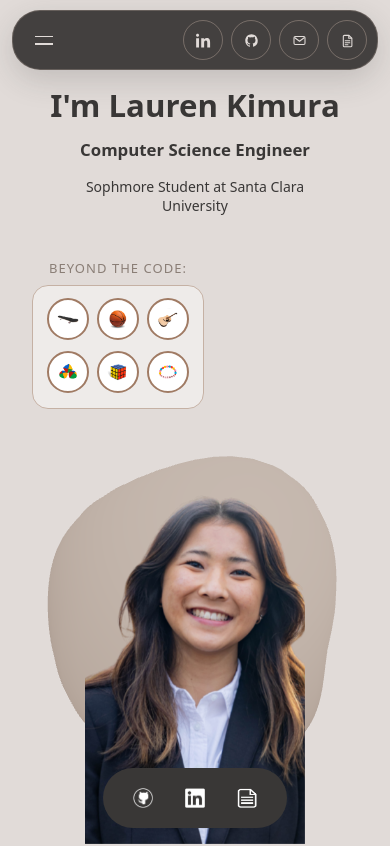
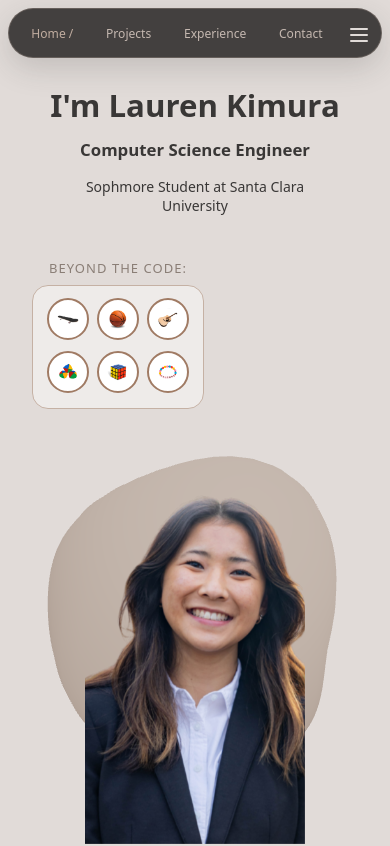
Before and after one commit to LaurenKimura/WebsiteMain, a React (Vite) app: page / in a window 390 px wide. Shown: the top 846 px of the page. Built offline with nearby package versions, Linux system fonts and the light colour scheme; a web font is replaced by a local one.

Commit message:
working nav bar

```diff
--- a/src/components/home/Home.jsx
+++ b/src/components/home/Home.jsx
@@ -60,27 +60,6 @@ const awardVariants = {
 
 };
 
-const followVariants = {
-    initial: {
-        x: -50,
-        opacity: 0,
-    },
-    animate: {
-        x: 0,
-        opacity: 1,
-        transition: {
-            type: "spring",
-            stiffness: 300,
-            damping: 15,
-            staggerChildren: 0.2,
-        }
-    },
-    hover: {
-        y: -10,
-        transition: { type: "spring", stiffness: 300, damping: 10 }
-    },
-};
-
 const Home = () => {
     const [activeHobby, setActiveHobby] = useState(null);
 
@@ -136,26 +115,6 @@ const Home = () => {
         </div>
 
         <div className="hSection right">
-            {/*FOLLOW*/}
-            <motion.div variants={followVariants}
-            initial="initial"
-            animate="animate"
-            className= "follow"
-            >
-                <motion.a  variants={followVariants}  whileHover="hover" href="https://github.com/LaurenKimura" className="socialLink" data-tooltip="GitHub">
-                    <img src="/github.png" alt=""/>
-                </motion.a>
-                <motion.a variants={followVariants} whileHover="hover" href="https://www.linkedin.com/in/lnk2029/" className="socialLink" data-tooltip="LinkedIn">
-                    <img src="/linkedin.png" alt=""/>
-                </motion.a>
-                <motion.a variants={followVariants} whileHover="hover" href="/resume.pdf" className="socialLink" data-tooltip="Resume">
-                    <img src="/resume.png" alt=""/>
-                </motion.a>
-                <motion.div variants={followVariants} className= "followTextContainer">
-                    <div className= "followText"> FOLLOW ME
-                    </div>
-                </motion.div>
-            </motion.div>
             {/* BUBBLE */}
             <Speech/>
 
--- a/src/components/home/home.css
+++ b/src/components/home/home.css
@@ -181,101 +181,8 @@
 .hSection.right{
     align-items: end;
     flex: 2;
+    padding-top: 88px;
 }
-
-.follow{
-    display:flex;
-    flex-direction:column;
-    gap: 12px;
-    padding: 15px;
-    margin-top: 72px;
-    background-color: #393736;
-    border-bottom-right-radius: 10px;
-
-}
-
-.follow img {
-    width: 20px;
-    height: 20px;
-
-}
-
-.followTextContainer {
-    width: 20px;
-    height: 20px;
-}
-
-.followText{
-    background-color: #bebab8;
-    font-size: 12px;
-    rotate: 90deg;
-    width: max-content;
-    height: 100%;
-    transform-origin: left top;
-    transform: translateY(-20px);
-    padding: 0 8px;
-    display: flex;
-    align-items: center;
-    border-bottom-right-radius: 10px;
-}
-
-.socialLink {
-    position: relative;
-    display: flex;
-    align-items: center;
-    justify-content: center;
-}
-
-.socialLink::after {
-    content: attr(data-tooltip);
-    position: absolute;
-    right: 100%;
-    top: 50%;
-    transform: translateY(-50%);
-    margin-right: 10px;
-    background-color: #393736;
-    color: white;
-    font-size: 12px;
-    padding: 6px 10px;
-    border-radius: 6px;
-    white-space: nowrap;
-    opacity: 0;
-    pointer-events: none;
-    transition: opacity 0.2s ease;
-}
-
-.socialLink:hover::after {
-    opacity: 1;
-}
-/*
-.bubbleContainer {
-    width: 50%;
-    display: flex;
-    gap: 8px;
-    justify-content: space-between;
-    align-items: end;
-}
-
-.bubble {
-    width: 100%;
-    height: 100px;
-    background-color: white;
-    color: #555;
-    padding: 24px;
-    font-size: 18px;
-    border-radius: 20px 20px 0px 20px;
-}
-
-.bubbleContainer img {
-    width: 50px;
-    height: 50px;
-    border-radius: 100%;
-    object-fit: cover;
-    background-color: red;
-} */
-
-
-
 
 .certificate{
     width: 60%;
@@ -460,29 +367,9 @@
     z-index: 3;
   }
 
-  .follow {
-    flex-direction: row;
-    align-items: center;
-    justify-content: center;
-    border-radius: 999px;
-    padding: 8px 18px;
-    gap: 8px;
-    margin-top: 0;
-  }
-
-  .followTextContainer,
   .bubbleContainer,
   .certificate,
   .contactLink {
-    display: none;
-  }
-
-  .socialLink {
-    min-width: 44px;
-    min-height: 44px;
-  }
-
-  .socialLink::after {
     display: none;
   }
 }
--- a/src/components/nav/Navbar.jsx
+++ b/src/components/nav/Navbar.jsx
@@ -1,5 +1,5 @@
-import { useEffect, useState } from "react";
-import { motion } from "motion/react";
+import { useEffect, useRef, useState } from "react";
+import { AnimatePresence, motion } from "motion/react";
 import "./navbar.css";
 
 const links = [
@@ -12,19 +12,6 @@ const links = [
 const sectionOrder = ["home", "experience", "projects", "contact"];
 
 const socials = [
-  {
-    label: "LinkedIn",
-    href: "https://www.linkedin.com/in/lnk2029/",
-    external: true,
-    icon: (
-      <svg viewBox="0 0 24 24" aria-hidden="true">
-        <path
-          fill="currentColor"
-          d="M4.98 3.5C4.98 4.88 3.87 6 2.5 6S.02 4.88.02 3.5 1.13 1 2.5 1s2.48 1.12 2.48 2.5zM.22 8.5h4.56V23H.22V8.5zM8.34 8.5h4.37v1.98h.06c.61-1.16 2.1-2.38 4.32-2.38 4.62 0 5.47 3.04 5.47 7v7.9h-4.56v-7c0-1.67-.03-3.81-2.32-3.81-2.32 0-2.68 1.81-2.68 3.69V23H8.34V8.5z"
-        />
-      </svg>
-    ),
-  },
   {
     label: "GitHub",
     href: "https://github.com/LaurenKimura",
@@ -39,12 +26,15 @@ const socials = [
     ),
   },
   {
-    label: "Email",
-    href: "mailto:Laurenkimura23@gmail.com",
+    label: "LinkedIn",
+    href: "https://www.linkedin.com/in/lnk2029/",
+    external: true,
     icon: (
       <svg viewBox="0 0 24 24" aria-hidden="true">
-        <rect x="3.2" y="5.5" width="17.6" height="13" rx="2" fill="none" stroke="currentColor" strokeWidth="1.7" />
-        <path d="M4 7.2 12 13.2 20 7.2" fill="none" stroke="currentColor" strokeWidth="1.7" strokeLinejoin="round" />
+        <path
+          fill="currentColor"
+          d="M4.98 3.5C4.98 4.88 3.87 6 2.5 6S.02 4.88.02 3.5 1.13 1 2.5 1s2.48 1.12 2.48 2.5zM.22 8.5h4.56V23H.22V8.5zM8.34 8.5h4.37v1.98h.06c.61-1.16 2.1-2.38 4.32-2.38 4.62 0 5.47 3.04 5.47 7v7.9h-4.56v-7c0-1.67-.03-3.81-2.32-3.81-2.32 0-2.68 1.81-2.68 3.69V23H8.34V8.5z"
+        />
       </svg>
     ),
   },
@@ -69,7 +59,8 @@ const socials = [
 
 const Navbar = () => {
   const [active, setActive] = useState("home");
-  const [menuOpen, setMenuOpen] = useState(false);
+  const [socialsOpen, setSocialsOpen] = useState(false);
+  const socialWrapRef = useRef(null);
 
   useEffect(() => {
     const updateActive = () => {
@@ -97,16 +88,28 @@ const Navbar = () => {
 
   useEffect(() => {
     const onKeyDown = (event) => {
-      if (event.key === "Escape") setMenuOpen(false);
+      if (event.key === "Escape") setSocialsOpen(false);
     };
 
     window.addEventListener("keydown", onKeyDown);
     return () => window.removeEventListener("keydown", onKeyDown);
   }, []);
 
+  useEffect(() => {
+    if (!socialsOpen) return undefined;
+
+    const onPointerDown = (event) => {
+      if (!socialWrapRef.current?.contains(event.target)) {
+        setSocialsOpen(false);
+      }
+    };
+
+    document.addEventListener("pointerdown", onPointerDown);
+    return () => document.removeEventListener("pointerdown", onPointerDown);
+  }, [socialsOpen]);
+
   const handleNavClick = (id) => {
     setActive(id);
-    setMenuOpen(false);
   };
 
   return (
@@ -116,19 +119,7 @@ const Navbar = () => {
       animate={{ y: 0, opacity: 1 }}
       transition={{ duration: 0.45, ease: "easeOut" }}
     >
-      <nav className={`navPill${menuOpen ? " isOpen" : ""}`} aria-label="Primary">
-        <button
-          type="button"
-          className="navToggle"
-          aria-expanded={menuOpen}
-          aria-controls="primary-nav-links"
-          onClick={() => setMenuOpen((open) => !open)}
-        >
-          <span className="srOnly">{menuOpen ? "Close menu" : "Open menu"}</span>
-          <span className="navToggleBar" />
-          <span className="navToggleBar" />
-        </button>
-
+      <nav className="navPill" aria-label="Primary">
         <div id="primary-nav-links" className="navLinks">
           {links.map((link) => (
             <a
@@ -143,13 +134,37 @@ const Navbar = () => {
           ))}
         </div>
 
-        <div className="navSocials">
+        <div className="navSocialWrap" ref={socialWrapRef}>
+          <button
+            type="button"
+            className={`navSocialToggle${socialsOpen ? " isOpen" : ""}`}
+            aria-expanded={socialsOpen}
+            aria-controls="follow-panel"
+            onClick={() => setSocialsOpen((open) => !open)}
+          >
+            <span className="srOnly">{socialsOpen ? "Close socials" : "Open socials"}</span>
+            <span className="navSocialBar" />
+            <span className="navSocialBar" />
+            <span className="navSocialBar" />
+          </button>
+
+          <AnimatePresence>
+            {socialsOpen && (
+              <motion.div
+                id="follow-panel"
+                className="navFollowPanel"
+                initial={{ opacity: 0, y: -8, scale: 0.96 }}
+                animate={{ opacity: 1, y: 0, scale: 1 }}
+                exit={{ opacity: 0, y: -8, scale: 0.96 }}
+                transition={{ duration: 0.2, ease: "easeOut" }}
+              >
                 {socials.map((social) => (
                   <a
                     key={social.label}
                     href={social.href}
-              className="navSocial"
+                    className="navFollowLink"
                     aria-label={social.label}
+                    data-tooltip={social.label}
                     {...(social.external
                       ? { target: "_blank", rel: "noopener noreferrer" }
                       : {})}
@@ -157,6 +172,12 @@ const Navbar = () => {
                     {social.icon}
                   </a>
                 ))}
+                <div className="navFollowTextWrap">
+                  <span className="navFollowText">FOLLOW ME</span>
+                </div>
+              </motion.div>
+            )}
+          </AnimatePresence>
         </div>
       </nav>
     </motion.header>
--- a/src/components/nav/navbar.css
+++ b/src/components/nav/navbar.css
@@ -55,65 +55,136 @@
   content: " /";
 }
 
-.navSocials {
-  display: flex;
-  align-items: center;
-  gap: 8px;
+.navSocialWrap {
+  position: relative;
   flex-shrink: 0;
 }
 
-.navSocial {
-  width: 38px;
-  height: 38px;
-  display: flex;
+.navSocialToggle {
+  width: 42px;
+  height: 42px;
+  display: inline-flex;
+  flex-direction: column;
   align-items: center;
   justify-content: center;
-  border-radius: 50%;
-  border: 1px solid rgba(193, 173, 160, 0.42);
-  color: #e1dbd8;
-  transition: border-color 0.2s ease, color 0.2s ease, background-color 0.2s ease;
-}
-
-.navSocial svg {
-  width: 15px;
-  height: 15px;
-}
-
-.navSocial:hover,
-.navSocial:focus-visible {
-  color: #c1ada0;
-  border-color: #c1ada0;
-  background: rgba(193, 173, 160, 0.08);
-}
-
-.navToggle {
-  display: none;
-  width: 42px;
-  height: 42px;
+  gap: 5px;
   padding: 0;
   border: 0;
   border-radius: 50%;
   background: transparent;
   color: #e1dbd8;
   cursor: pointer;
-  flex-shrink: 0;
 }
 
-.navToggleBar {
+.navSocialToggle:hover,
+.navSocialToggle:focus-visible {
+  color: #c1ada0;
+}
+
+.navSocialBar {
   display: block;
-  width: 18px;
-  height: 1.5px;
-  margin: 3px auto;
+  width: 22px;
+  height: 2.5px;
+  border-radius: 999px;
   background: currentColor;
   transition: transform 0.2s ease, opacity 0.2s ease;
 }
 
-.navPill.isOpen .navToggleBar:nth-child(2) {
-  transform: translateY(2.25px) rotate(45deg);
+.navSocialToggle.isOpen .navSocialBar:nth-child(2) {
+  transform: translateY(7.5px) rotate(45deg);
 }
 
-.navPill.isOpen .navToggleBar:nth-child(3) {
-  transform: translateY(-2.25px) rotate(-45deg);
+.navSocialToggle.isOpen .navSocialBar:nth-child(3) {
+  opacity: 0;
+}
+
+.navSocialToggle.isOpen .navSocialBar:nth-child(4) {
+  transform: translateY(-7.5px) rotate(-45deg);
+}
+
+.navFollowPanel {
+  position: absolute;
+  top: calc(100% + 10px);
+  right: 0;
+  z-index: 90;
+  display: flex;
+  flex-direction: column;
+  align-items: stretch;
+  width: 50px;
+  padding: 0;
+  overflow: hidden;
+  background-color: #393736;
+  border-bottom-right-radius: 10px;
+  box-shadow: 0 12px 28px rgba(57, 55, 54, 0.22);
+}
+
+.navFollowLink {
+  position: relative;
+  width: 20px;
+  height: 20px;
+  margin: 12px auto 0;
+  display: flex;
+  align-items: center;
+  justify-content: center;
+  color: #e1dbd8;
+  transition: color 0.2s ease, transform 0.2s ease;
+}
+
+.navFollowLink:last-of-type {
+  margin-bottom: 12px;
+}
+
+.navFollowLink:hover,
+.navFollowLink:focus-visible {
+  color: #c1ada0;
+  transform: translateY(-4px);
+}
+
+.navFollowLink svg {
+  width: 18px;
+  height: 18px;
+}
+
+.navFollowLink::after {
+  content: attr(data-tooltip);
+  position: absolute;
+  right: 100%;
+  top: 50%;
+  transform: translateY(-50%);
+  margin-right: 10px;
+  background-color: #393736;
+  color: white;
+  font-size: 12px;
+  padding: 6px 10px;
+  border-radius: 6px;
+  white-space: nowrap;
+  opacity: 0;
+  pointer-events: none;
+  transition: opacity 0.2s ease;
+}
+
+.navFollowLink:hover::after,
+.navFollowLink:focus-visible::after {
+  opacity: 1;
+}
+
+.navFollowTextWrap {
+  display: flex;
+  align-items: center;
+  justify-content: center;
+  width: 100%;
+  margin: 0;
+  padding: 10px 0;
+  background-color: #bebab8;
+}
+
+.navFollowText {
+  color: #393736;
+  font-size: 12px;
+  letter-spacing: 0.06em;
+  white-space: nowrap;
+  writing-mode: vertical-rl;
+  transform: rotate(180deg);
 }
 
 .srOnly {
@@ -130,43 +201,60 @@
 
 @media (max-width: 768px) {
   .siteNav {
-    padding: 10px 12px 0;
+    padding: 10px 10px 0;
   }
 
   .navPill {
-    flex-wrap: wrap;
-    justify-content: space-between;
-    padding: 8px 10px 8px 10px;
-    border-radius: 28px;
-  }
-
-  .navToggle {
-    display: inline-flex;
-    flex-direction: column;
-    align-items: center;
-    justify-content: center;
+    gap: 4px;
+    padding: 6px 6px 6px 8px;
   }
 
   .navLinks {
-    display: none;
-    width: 100%;
-    order: 3;
-    flex-direction: column;
-    align-items: stretch;
-    gap: 4px;
-    padding: 6px 8px 10px;
-  }
-
-  .navPill.isOpen .navLinks {
-    display: flex;
+    gap: 0;
   }
 
   .navLinks a {
-    padding: 12px 10px;
+    font-size: clamp(12px, 3vw, 14px);
+    padding: 8px clamp(4px, 1.2vw, 8px);
+    letter-spacing: 0;
   }
 
-  .navSocial {
-    width: 40px;
-    height: 40px;
+  .navSocialToggle {
+    width: 36px;
+    height: 36px;
+    gap: 4px;
+  }
+
+  .navSocialBar {
+    width: 18px;
+    height: 2px;
+  }
+
+  .navSocialToggle.isOpen .navSocialBar:nth-child(2) {
+    transform: translateY(6px) rotate(45deg);
+  }
+
+  .navSocialToggle.isOpen .navSocialBar:nth-child(4) {
+    transform: translateY(-6px) rotate(-45deg);
+  }
+
+  .navFollowLink::after {
+    display: none;
   }
 }
+
+@media (max-width: 480px) {
+  .siteNav {
+    padding: 8px 8px 0;
+  }
+
+  .navPill {
+    gap: 2px;
+    padding: 4px 4px 4px 6px;
+  }
+
+  .navLinks a {
+    font-size: clamp(11px, 3.1vw, 13px);
+    padding: 8px clamp(3px, 1vw, 6px);
+  }
+}
```
Lines whose indentation alone changed are shown as unchanged.
